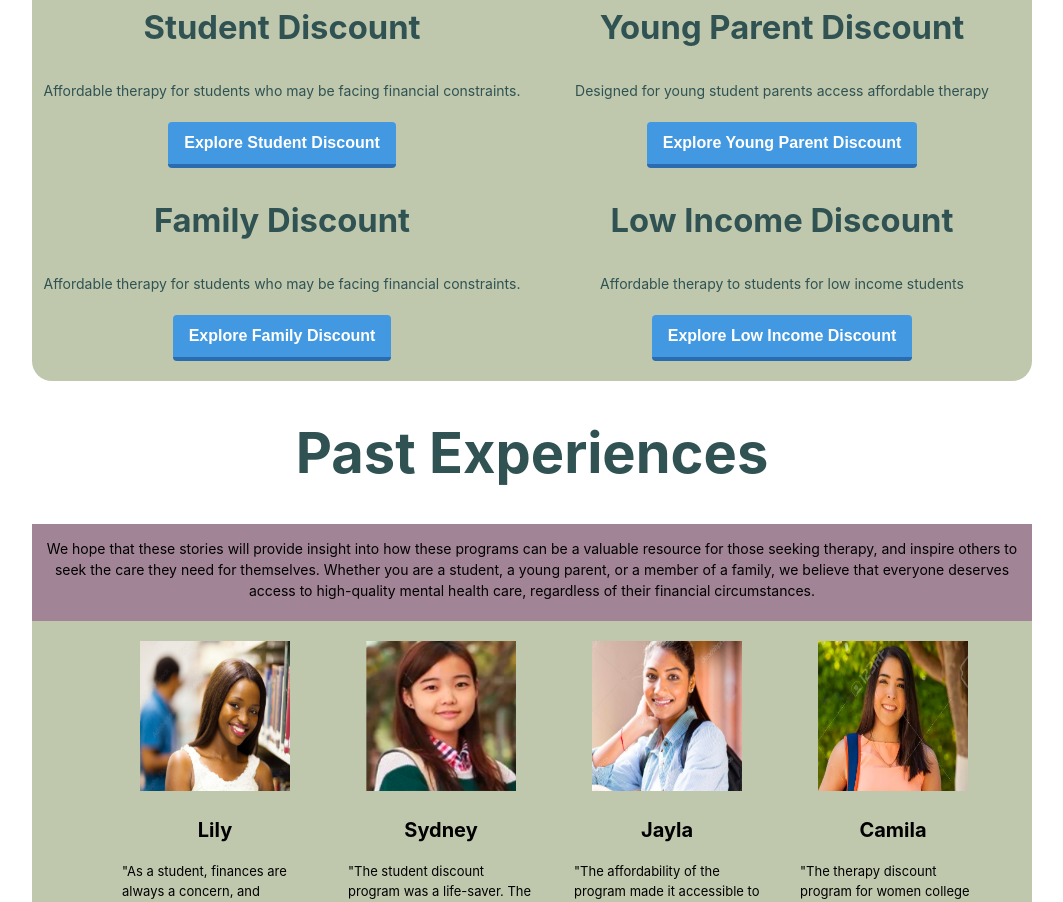
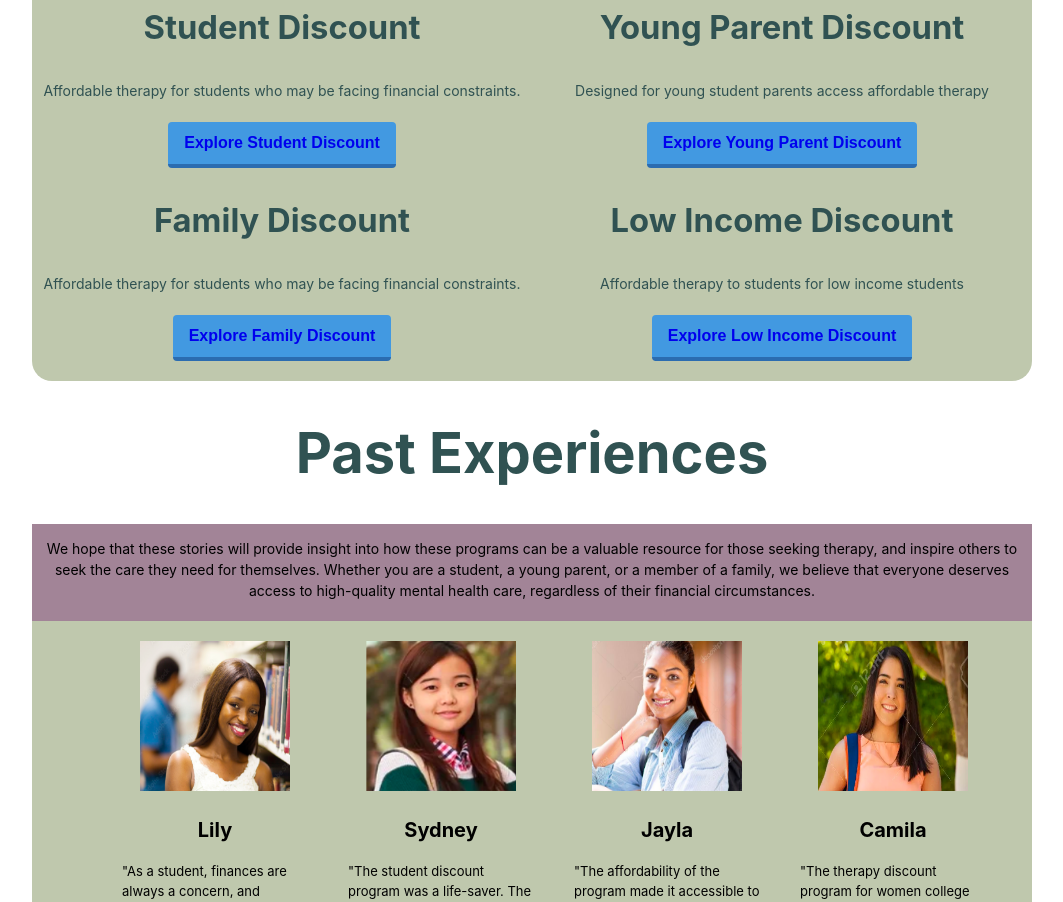
Before and after one commit to adamaripici/projectCode, a React (Create React App) app in the folder react/caraway-app/: page /financial-assistance in a window 1280 px wide. Shown: the part 860-1762 px from the top of the page, without its empty margins (108-1171 px from the left). Built offline with nearby package versions, Linux system fonts and the light colour scheme.

Commit message:
fixed routes

```diff
--- a/react/caraway-app/src/App.js
+++ b/react/caraway-app/src/App.js
@@ -5,7 +5,12 @@
 import Login from "./Login"
 import Signup from "./Signup"
 import FinancialAssistance from "./FinancialAssistance"
+import StudentDiscount from "./StudentDiscount"
+import ParentDiscount from "./ParentDiscount"
+import FamilyDiscount from './FamilyDiscount';
+import LowIncome from './LowIncome';
 import { BrowserRouter, Routes, Route} from "react-router-dom"
+
 
 function App() {
   return (
@@ -17,6 +22,10 @@
             <Route path="/login" element={<Login/>}/>
             <Route path="/signup" element={<Signup/>}/>
             <Route path="/financial-assistance" element={<FinancialAssistance/>}/>
+            <Route path="/student-discount" element={<StudentDiscount/>}/>
+            <Route path="/parent-discount" element={<ParentDiscount/>}/>
+            <Route path="/family-discount" element={<FamilyDiscount/>}/>
+            <Route path="/low-income-discount" element={<LowIncome/>}/>
           </Routes>
 
           <Footer/>
--- /dev/null
+++ b/react/caraway-app/src/FamilyDiscount.js
@@ -0,0 +1,10 @@
+import * as React from "react";
+import "./FamilyDiscount.css";
+
+export default function FamilyDiscount() {
+  return (
+    <div className="family-discount">
+      <h1 className="project-title"><a className="title-home" >family discount</a></h1>
+    </div>
+  );
+}
--- a/react/caraway-app/src/FinancialAssistance.js
+++ b/react/caraway-app/src/FinancialAssistance.js
@@ -1,5 +1,7 @@
 import * as React from "react";
 import "./FinancialAssistance.css";
+import { Link } from 'react-router-dom';
+
 
 let student = require('./images/financial-student.png');
 let user1 = require('./images/user1.png');
@@ -22,22 +24,30 @@
               <div className="student-discount">
                   <h3>Student Discount</h3>
                   <p>Affordable therapy for students who may be facing financial constraints.</p>
-                  <button className="financial-button">Explore Student Discount</button>
+                  <button className="financial-button">
+                  <Link to="/student-discount">Explore Student Discount</Link>
+                  </button>
               </div>
               <div className="young-parent">
                   <h3>Young Parent Discount</h3>
                   <p>Designed for young student parents access affordable therapy</p>
-                  <button className="financial-button">Explore Young Parent Discount</button>
+                  <button className="financial-button">
+                    <Link to="/parent-discount">Explore Young Parent Discount</Link>
+                  </button>
               </div>
               <div className="family-discount">
                   <h3>Family Discount</h3>
                   <p>Affordable therapy for students who may be facing financial constraints.</p>
-                  <button className="financial-button">Explore Family Discount</button>
+                  <button className="financial-button">
+                    <Link to="/family-discount">Explore Family Discount</Link>
+                  </button>
               </div>
               <div className="low-income">
                   <h3>Low Income Discount</h3>
                   <p>Affordable therapy to students for low income students</p>
-                  <button className="financial-button">Explore Low Income Discount</button>
+                  <button className="financial-button">
+                    <Link to="/low-income-discount">Explore Low Income Discount</Link>
+                  </button>
               </div>
             </div>
         </div>
--- /dev/null
+++ b/react/caraway-app/src/LowIncome.js
@@ -0,0 +1,10 @@
+import * as React from "react";
+import "./LowIncome.css";
+
+export default function StudentDiscount() {
+  return (
+    <div className="student-discount">
+      <h1 className="project-title"><a className="title-home" >low income discount</a></h1>
+    </div>
+  );
+}
--- /dev/null
+++ b/react/caraway-app/src/ParentDiscount.js
@@ -0,0 +1,10 @@
+import * as React from "react";
+import "./ParentDiscount.css";
+
+export default function ParentDiscount() {
+  return (
+    <div className="parent-discount">
+      <h1 className="project-title"><a className="title-home" >parent discount</a></h1>
+    </div>
+  );
+}
--- /dev/null
+++ b/react/caraway-app/src/StudentDiscount.js
@@ -0,0 +1,10 @@
+import * as React from "react";
+import "./StudentDiscount.css";
+
+export default function StudentDiscount() {
+  return (
+    <div className="student-discount">
+      <h1 className="project-title"><a className="title-home" >student discount</a></h1>
+    </div>
+  );
+}
```
Also changed, not shown: react/caraway-app/src/FamilyDiscount.css (added), react/caraway-app/src/LowIncome.css (added), react/caraway-app/src/ParentDiscount.css (added), react/caraway-app/src/StudentDiscount.css (added).
